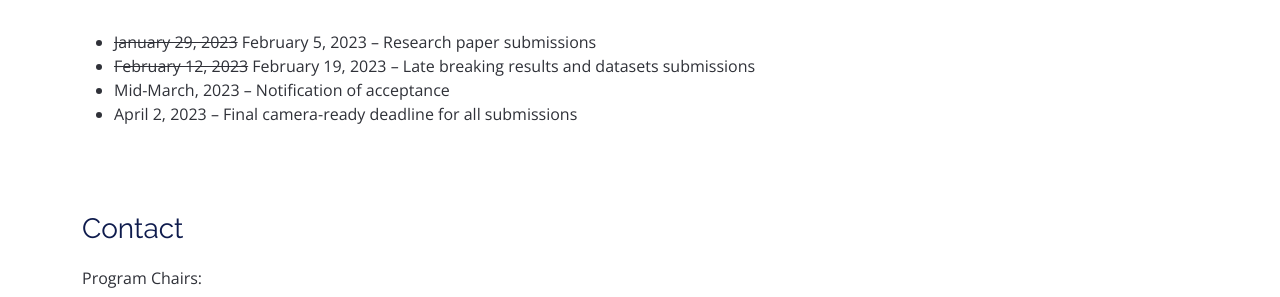
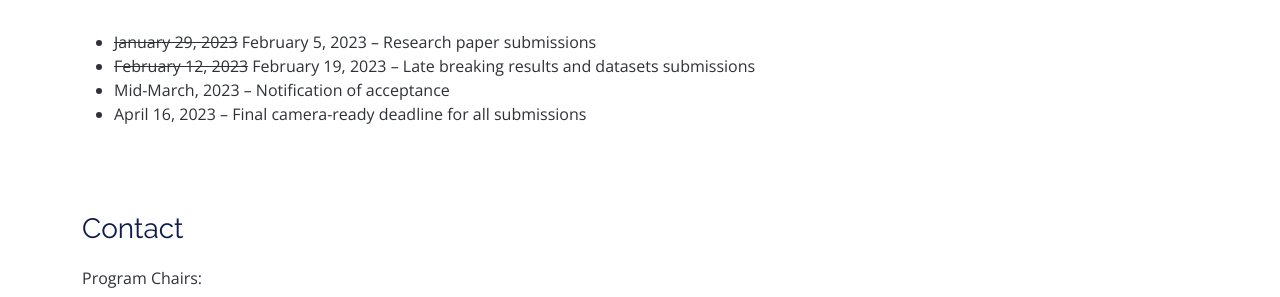
Before and after one commit to shawnmjones/JCDL2023-website-source, a Jekyll site: the page built from call-for-research-papers.html, in a window 1280 px wide and 900 px high, scrolled down 3279 px. Shown: the part 157-454 px from the top of the window. Built offline with Jekyll 4.4.1, drawn with Linux system fonts in a browser that asks for light colours.

Commit message:
Update call-for-research-papers.html
updated CRV deadline

```diff
--- a/call-for-research-papers.html
+++ b/call-for-research-papers.html
@@ -184,7 +184,7 @@
     <li><strike>January 29, 2023</strike> February 5, 2023 &ndash; Research paper submissions</li>
     <li><strike>February 12, 2023</strike> February 19, 2023 &ndash; Late breaking results and datasets submissions</li>
     <li>Mid-March, 2023 &ndash; Notification of acceptance</li>
-    <li>April 2, 2023 &ndash; Final camera-ready deadline for all submissions</li>
+    <li>April 16, 2023 &ndash; Final camera-ready deadline for all submissions</li>
     </ul>
 
     <h3 id="contact_prog_chairs" class="scrolltoheader">Contact</h3>
```
